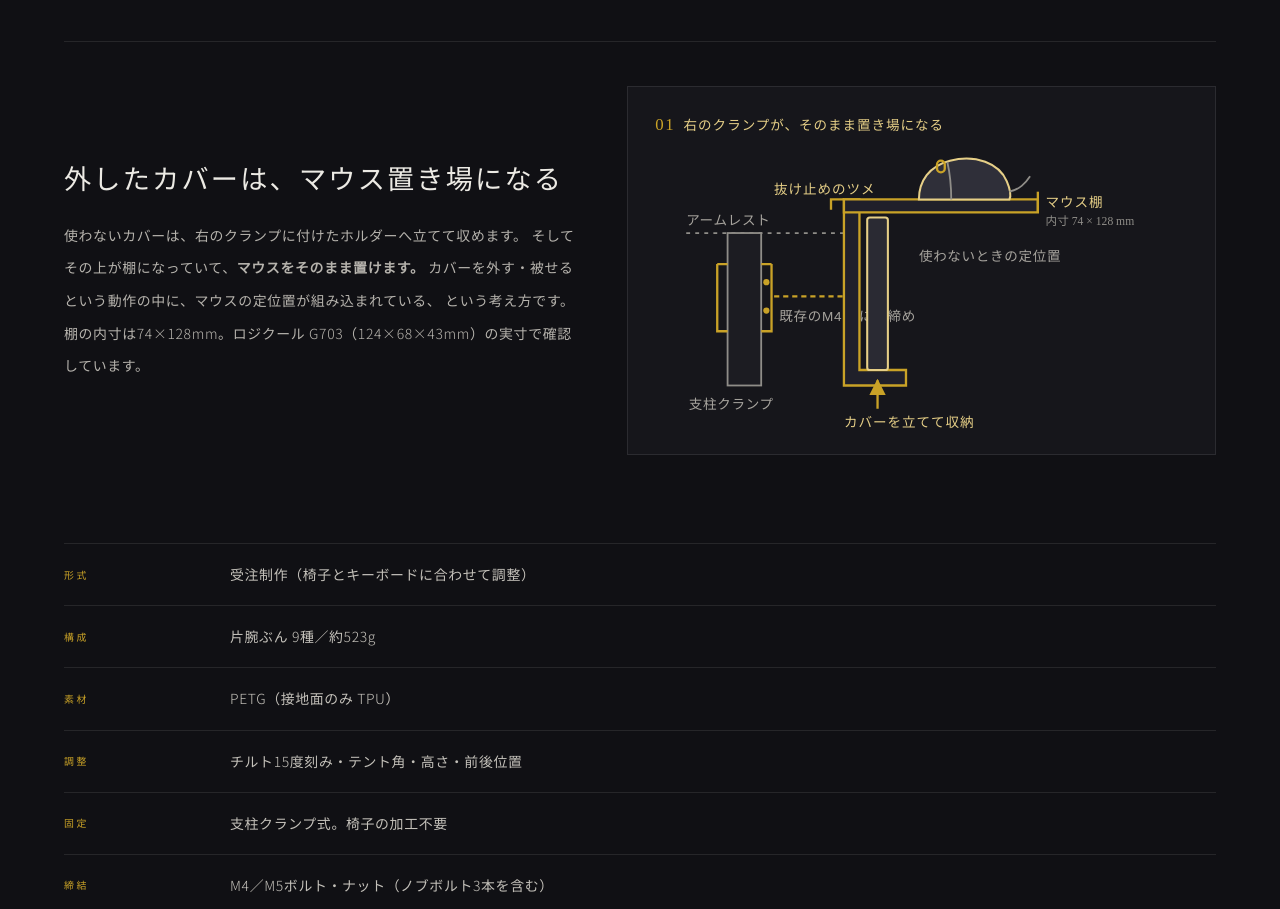
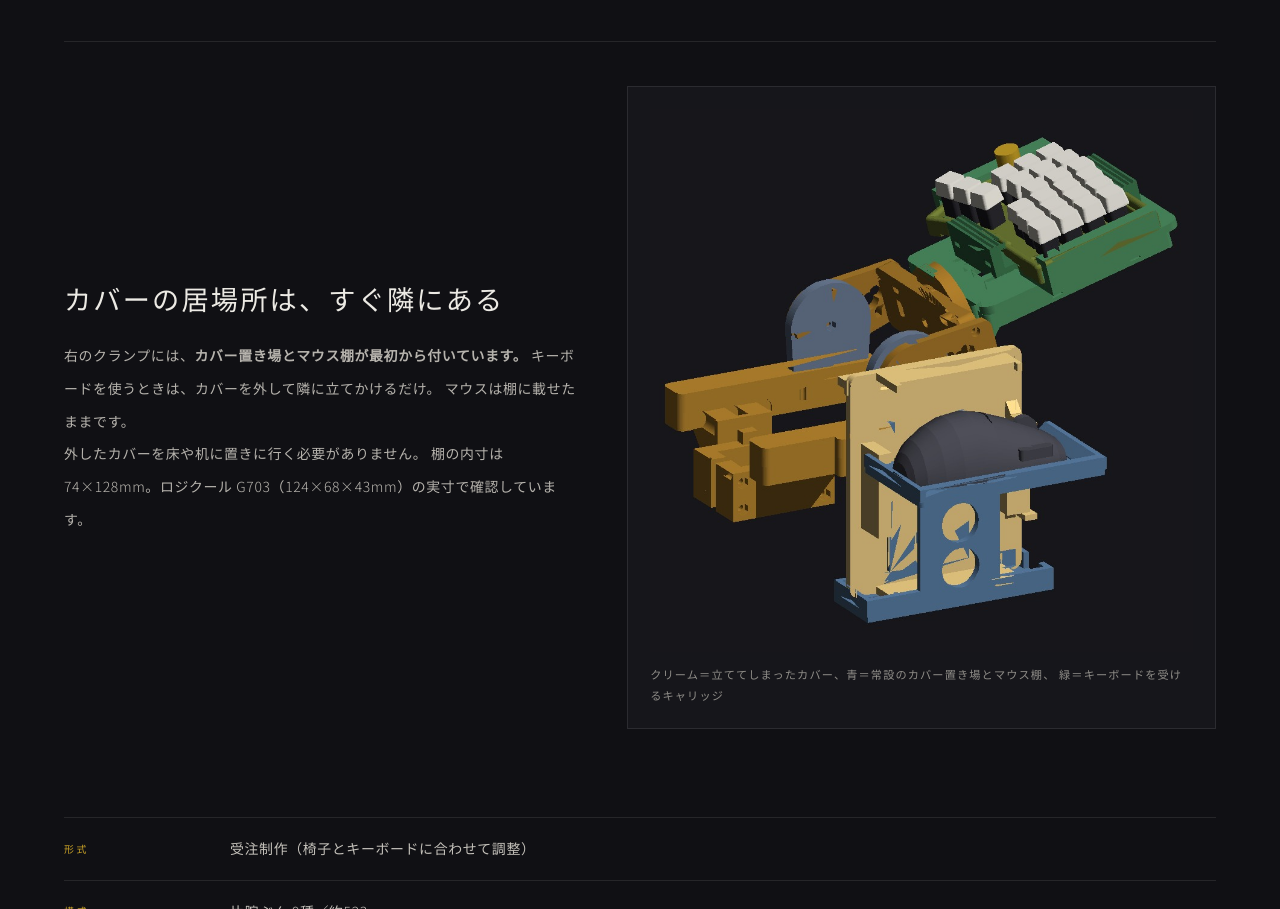
Before and after one commit to kko0303/kko0303.github.io, a plain HTML site: page DY55SY6J/index.html in a window 1280 px wide. Shown: the part 4816-5725 px from the top of the page. Drawn offline with nearby package versions, Linux system fonts and the light colour scheme.

Commit message:
Add files via upload

```diff
--- a/DY55SY6J/index.html
+++ b/DY55SY6J/index.html
@@ -182,17 +182,23 @@
 
     <div class="feat rise">
       <div class="feat-txt">
-        <h3>外したカバーは、マウス置き場になる</h3>
+        <h3>カバーの居場所は、すぐ隣にある</h3>
         <p>
-          使わないカバーは、右のクランプに付けたホルダーへ立てて収めます。
-          そしてその上が棚になっていて、<strong>マウスをそのまま置けます。</strong>
-          カバーを外す・被せるという動作の中に、マウスの定位置が組み込まれている、
-          という考え方です。
+          右のクランプには、<strong>カバー置き場とマウス棚が最初から付いています。</strong>
+          キーボードを使うときは、カバーを外して隣に立てかけるだけ。
+          マウスは棚に載せたままです。
+        </p>
+        <p>
+          外したカバーを床や机に置きに行く必要がありません。
           棚の内寸は74×128mm。ロジクール G703（124×68×43mm）の実寸で確認しています。
         </p>
       </div>
       <figure class="feat-fig">
-        <img src="figures/fig-stand.svg" alt="カバー置き場とマウスホルダーの図">
+        <img src="figures/fig-stored.jpg" alt="カバーを立ててしまい、マウスを棚に載せた状態" loading="lazy">
+        <figcaption>
+          クリーム＝立ててしまったカバー、青＝常設のカバー置き場とマウス棚、
+          緑＝キーボードを受けるキャリッジ
+        </figcaption>
       </figure>
     </div>
 
```
Also changed, not shown: DY55SY6J/figures/fig-stored.jpg (added).
